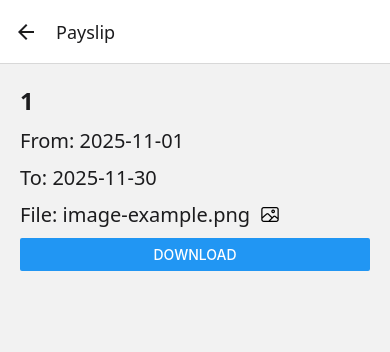
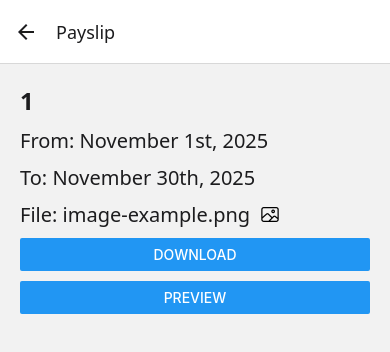
Before and after one commit to dancurtis144/deel-react-native, a React Native app: screen / in a window 390 px wide. Both pictures are taken after a click on the element 195 px from the left and 175 px from the top of the page. Shown: the top 352 px of the page. Built offline with nearby package versions, Linux system fonts and the light colour scheme; what expo-linking would draw is missing.

Commit message:
Added image and pdf views

```diff
--- a/package.json
+++ b/package.json
@@ -21,13 +21,16 @@
     "expo-linking": "~8.0.8",
     "expo-splash-screen": "~31.0.10",
     "expo-system-ui": "~6.0.7",
+    "moment": "^2.30.1",
     "react": "19.1.0",
     "react-dom": "19.1.0",
     "react-native": "0.81.4",
     "react-native-gesture-handler": "~2.28.0",
+    "react-native-pdf-renderer": "^2.3.0",
     "react-native-safe-area-context": "~5.6.0",
     "react-native-screens": "~4.16.0",
-    "react-native-web": "^0.21.0"
+    "react-native-web": "^0.21.0",
+    "react-native-webview": "13.15.0"
   },
   "devDependencies": {
     "@babel/core": "^7.20.0",
--- a/src/navigation/screens/Payslip.tsx
+++ b/src/navigation/screens/Payslip.tsx
@@ -1,8 +1,11 @@
-import { Text } from '@react-navigation/elements';
-import { StaticScreenProps } from '@react-navigation/native';
-import {Button, StyleSheet, View } from 'react-native';
-import Ionicons from '@expo/vector-icons/Ionicons';
-import { Directory, File, Paths } from 'expo-file-system';
+import { Text } from "@react-navigation/elements";
+import { StaticScreenProps } from "@react-navigation/native";
+import { Alert, Button, Image, StyleSheet, View } from "react-native";
+import Ionicons from "@expo/vector-icons/Ionicons";
+import { File, Paths } from "expo-file-system";
+import { useEffect, useState } from "react";
+import PdfRendererView from "react-native-pdf-renderer";
+import moment from "moment";
 
 type Props = StaticScreenProps<{
   id: number;
@@ -12,33 +15,75 @@ type Props = StaticScreenProps<{
 }>;
 
 export function Payslip({ route }: Props) {
+  const [isPdf, setIsPdf] = useState(false);
+  const [showFile, setShowFile] = useState(false);
 
-    const onPressDownload = async() => {
-      const destination = new Directory(Paths.cache, route.params.file);
-      try {
-        destination.create();
-        const output = await File.downloadFileAsync(route.params.file, destination);
-        console.log(output.exists); // true
-        console.log(output.uri); // path to the downloaded file, e.g., '${cacheDirectory}/pdfs/sample.pdf'
-      } catch (error) {
-        console.error(error);
-      }
+  const onPressDownload = async () => {
+    try {
+      // For demo purposes, we'll use a placeholder URL
+      // In production, replace with actual file URL from your server
+      const fileUrl = `https://example.com/files/${route.params.file}`;
+
+      // Create a file reference in the document directory
+      const file = new File(Paths.document, route.params.file);
+
+      // Download the file
+      const downloadResult = await File.downloadFileAsync(fileUrl, file);
+
+      console.log("Download complete:", downloadResult.uri);
+
+      Alert.alert(
+        "Success",
+        `File downloaded successfully!\n\nSaved to: ${downloadResult.uri}`,
+        [{ text: "OK" }]
+      );
+    } catch (error) {
+      console.error("Download error:", error);
+      Alert.alert(
+        "Error",
+        "Failed to download file. Please check the file URL."
+      );
     }
+  };
+
+  useEffect(() => {
+    setIsPdf(route.params.file.endsWith(".pdf"));
+  }, [route.params.file]);
 
   return (
     <View style={styles.container}>
       <Text style={styles.title}>{route.params.id}</Text>
-      <Text style={styles.text}>From: {route.params.fromDate}</Text>
-      <Text style={styles.text}>To: {route.params.toDate}</Text>
-      <View style={{ flexDirection: 'row', gap: 10, alignItems: 'center' }}>
+      <Text style={styles.text}>
+        From: {moment(route.params.fromDate).format("MMMM Do, YYYY")}
+      </Text>
+      <Text style={styles.text}>
+        To: {moment(route.params.toDate).format("MMMM Do, YYYY")}
+      </Text>
+      <View style={{ flexDirection: "row", gap: 10, alignItems: "center" }}>
         <Text style={styles.text}>File: {route.params.file}</Text>
-        {route.params.file.endsWith('.pdf') ? (
+        {route.params.file.endsWith(".pdf") ? (
           <Ionicons name="document-text-outline" size={20} color="black" />
         ) : (
           <Ionicons name="image-outline" size={20} color="black" />
         )}
       </View>
       <Button title="Download" onPress={onPressDownload} />
+      {!showFile && (
+        <Button title="Preview" onPress={() => setShowFile(true)} />
+      )}
+      {showFile && (
+        <Button title="Close Preview" onPress={() => setShowFile(false)} />
+      )}
+      {showFile && isPdf && (
+        <PdfRendererView source={`../../../assets/mock-data/pdf-example.pdf`} />
+      )}
+      {showFile && !isPdf && (
+        <Image
+          source={require("../../../assets/mock-data/image-example.png")}
+          style={styles.image}
+          resizeMode="contain"
+        />
+      )}
     </View>
   );
 }
@@ -51,9 +96,13 @@ const styles = StyleSheet.create({
   },
   title: {
     fontSize: 24,
-    fontWeight: 'bold',
+    fontWeight: "bold",
   },
   text: {
     fontSize: 20,
-  }
+  },
+  image: {
+    flex: 1,
+    width: "100%",
+  },
 });
```
Also changed, not shown: 2 other files (tests, documents, lock files or other folders).
